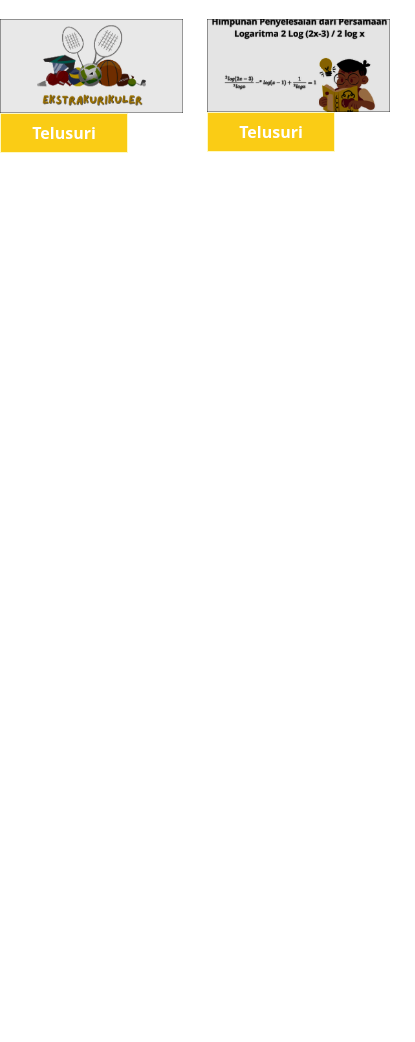
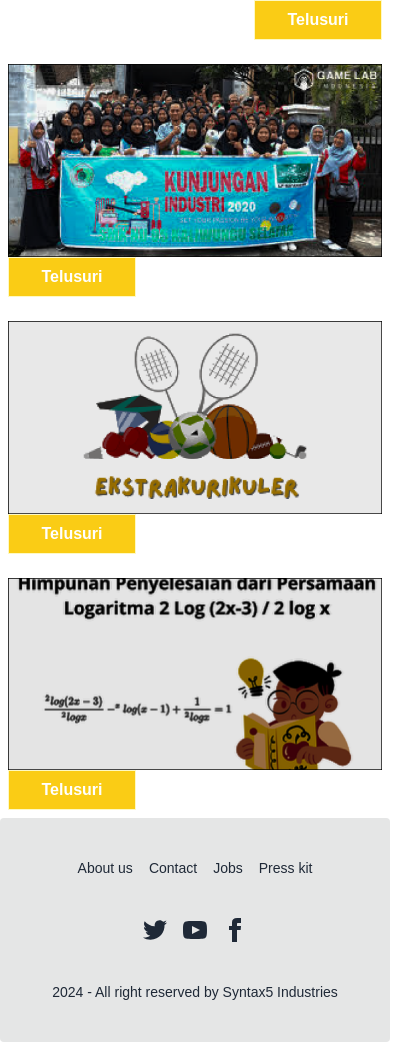
Before and after one commit to Ryn104/Syntax5-IIT_Competition, a plain HTML site: page pages/komunitas.html in a window 390 px wide. Shown: the part 468-1510 px from the top of the page, 415 px wide, since content can reach past the window. Before the commit the page ends 844 px from the top, so only its background shows below. Drawn offline with nearby package versions, Linux system fonts and the light colour scheme.

Commit message:
responsive komunitas

```diff
--- a/pages/komunitas.html
+++ b/pages/komunitas.html
@@ -7,6 +7,7 @@
     <!-- Framework -->
     <script src="https://cdn.tailwindcss.com"></script>
     <link href="https://cdn.jsdelivr.net/npm/daisyui@4.12.10/dist/full.min.css" rel="stylesheet" type="text/css" />
+    <link rel="stylesheet" href="/assets/css/style.css">
 </head>
 <body>
   <!-- NavBar -->
@@ -44,8 +45,8 @@
   <!-- End NavBar -->
 
     <!-- Komunitas start -->
-     <div class="komun-head flex p-14 sm:max-sm:flex-none" style="justify-content: space-between;">
-        <p class="font-bold text-3xl w-1/4">Pilih Topik yang Mau Kamu Diskusikan!</p>
+     <div class="komun-head p-14 md:pt-24 2xl:pt-40 md:flex" style="justify-content: space-between;">
+        <p class="font-bold text-3xl w-full md:w-2/4">Pilih Topik yang Mau Kamu Diskusikan!</p>
         <!-- label input -->
         <label class="input input-bordered flex items-center gap-2">
             <input type="text" class="grow" placeholder="Search" />
@@ -63,7 +64,7 @@
      </div>
 
      <div class="flex justify-center">
-     <div class="komun-cards grid grid-cols-2 gap-6 sm:grid-cols-1">
+     <div class="komun-cards grid grid-cols-1 p-2 gap-6 md:grid-cols-2 md:w-3/4">
         <div class="komun-card place-items-end">
             <img src="/assets/image/komun1.png" alt="">
             <button class="bg-yellow-400 w-32 h-10 border border-yellow-100 text-white font-bold"><a href="forum.html">Telusuri</a></button>
@@ -83,6 +84,47 @@
      </div>
     </div>
     <!-- Komunitas end -->
+     <!-- Footer -->
+    <footer class="footer footer-center bg-base-300 text-base-content rounded p-10">
+        <nav class="grid grid-flow-col gap-4">
+            <a class="link link-hover">About us</a>
+            <a class="link link-hover">Contact</a>
+            <a class="link link-hover">Jobs</a>
+            <a class="link link-hover">Press kit</a>
+        </nav>
+        <nav>
+            <div class="grid grid-flow-col gap-4">
+                <a>
+                    <svg xmlns="http://www.w3.org/2000/svg" width="24" height="24" viewBox="0 0 24 24"
+                        class="fill-current">
+                        <path
+                            d="M24 4.557c-.883.392-1.832.656-2.828.775 1.017-.609 1.798-1.574 2.165-2.724-.951.564-2.005.974-3.127 1.195-.897-.957-2.178-1.555-3.594-1.555-3.179 0-5.515 2.966-4.797 6.045-4.091-.205-7.719-2.165-10.148-5.144-1.29 2.213-.669 5.108 1.523 6.574-.806-.026-1.566-.247-2.229-.616-.054 2.281 1.581 4.415 3.949 4.89-.693.188-1.452.232-2.224.084.626 1.956 2.444 3.379 4.6 3.419-2.07 1.623-4.678 2.348-7.29 2.04 2.179 1.397 4.768 2.212 7.548 2.212 9.142 0 14.307-7.721 13.995-14.646.962-.695 1.797-1.562 2.457-2.549z">
+                        </path>
+                    </svg>
+                </a>
+                <a>
+                    <svg xmlns="http://www.w3.org/2000/svg" width="24" height="24" viewBox="0 0 24 24"
+                        class="fill-current">
+                        <path
+                            d="M19.615 3.184c-3.604-.246-11.631-.245-15.23 0-3.897.266-4.356 2.62-4.385 8.816.029 6.185.484 8.549 4.385 8.816 3.6.245 11.626.246 15.23 0 3.897-.266 4.356-2.62 4.385-8.816-.029-6.185-.484-8.549-4.385-8.816zm-10.615 12.816v-8l8 3.993-8 4.007z">
+                        </path>
+                    </svg>
+                </a>
+                <a>
+                    <svg xmlns="http://www.w3.org/2000/svg" width="24" height="24" viewBox="0 0 24 24"
+                        class="fill-current">
+                        <path
+                            d="M9 8h-3v4h3v12h5v-12h3.642l.358-4h-4v-1.667c0-.955.192-1.333 1.115-1.333h2.885v-5h-3.808c-3.596 0-5.192 1.583-5.192 4.615v3.385z">
+                        </path>
+                    </svg>
+                </a>
+            </div>
+        </nav>
+        <aside>
+            <p>2024 - All right reserved by Syntax5 Industries</p>
+        </aside>
+    </footer>
+    <!-- End Footer -->
     <script src="https://cdn.tailwindcss.com"></script>
 </body>
 </html>
```
Also changed, not shown: pages/forum.html (+14 -14 lines).
